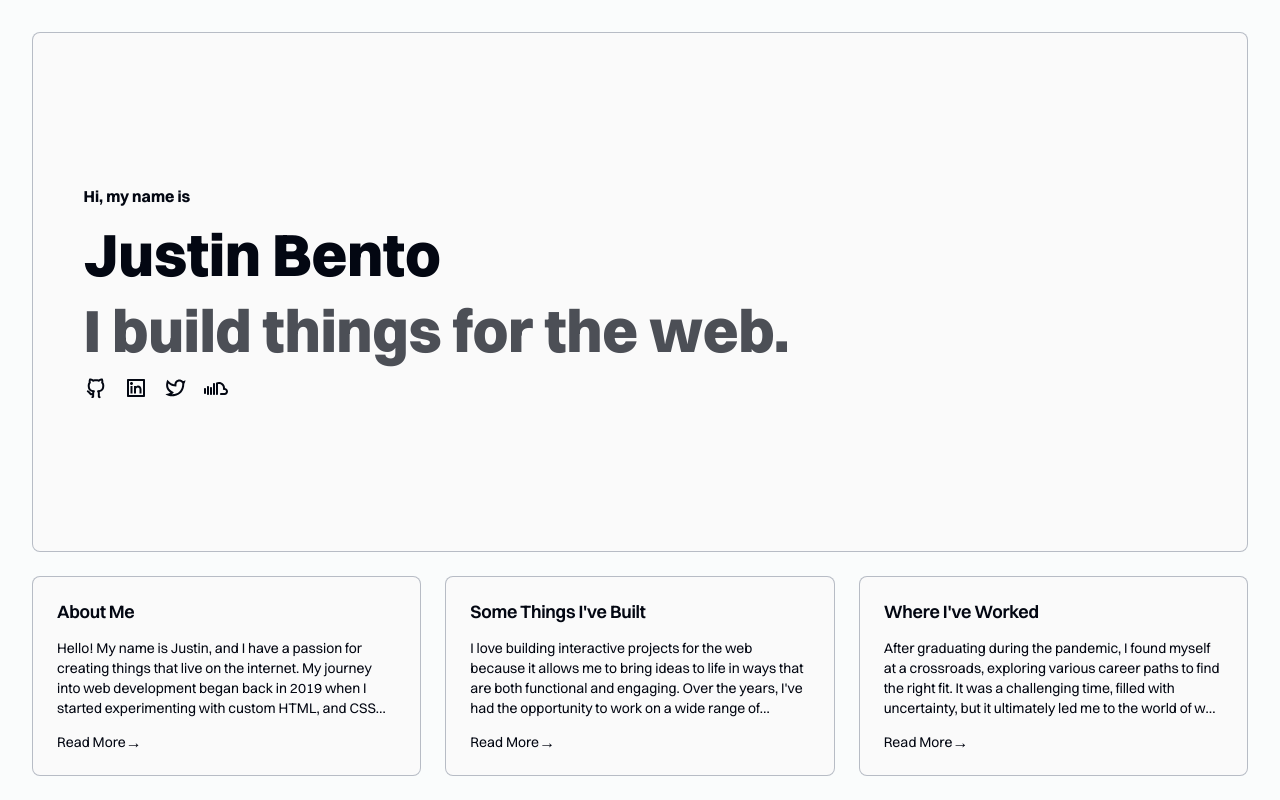
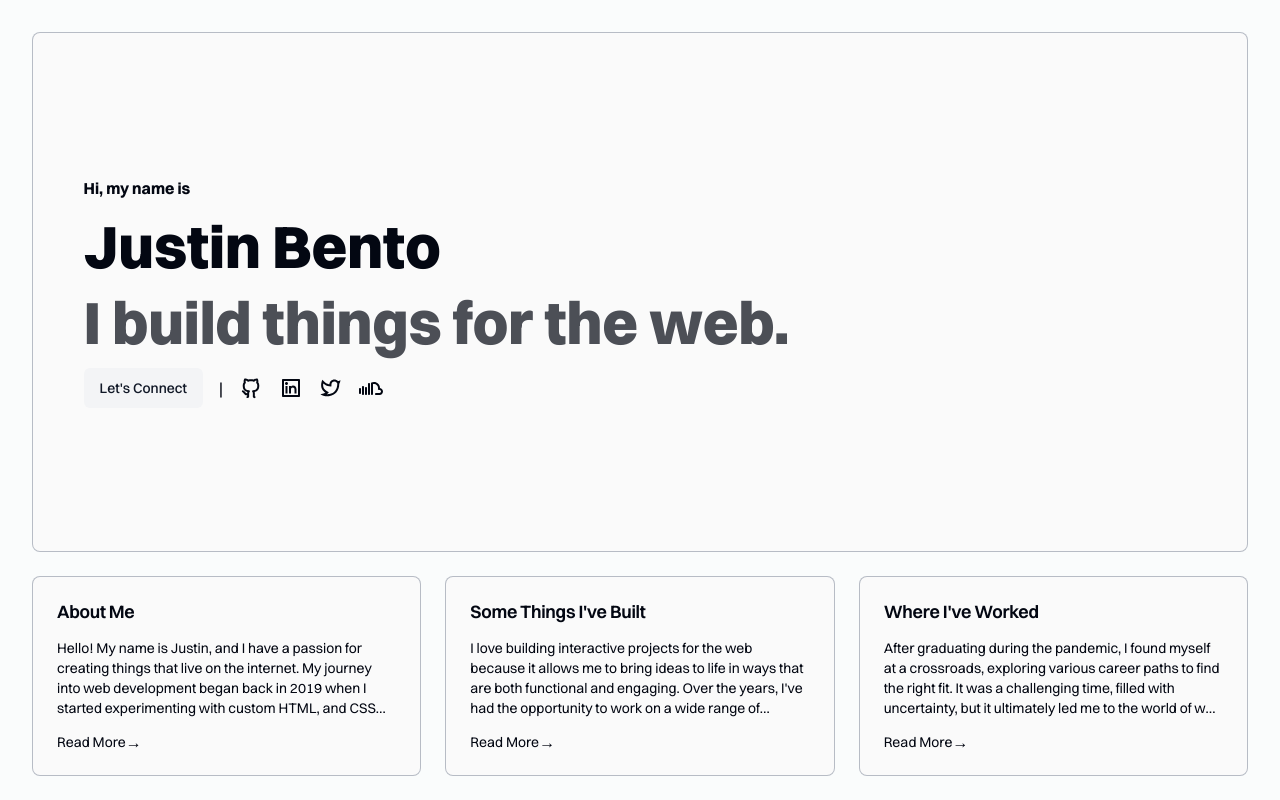
Before and after one commit to Justin-Bento/portfolio, a Next.js app: page / in a window 1280 px wide. Built offline with nearby package versions, Linux system fonts and the light colour scheme.

Commit message:
Added a link button that connects the user to the contact page

```diff
--- a/app/(frontend)/page.tsx
+++ b/app/(frontend)/page.tsx
@@ -1,3 +1,4 @@
+import { Button } from "@/components/ui/button";
 import { Card } from "@/components/ui/card";
 import Link from "next/link";
 import { RiGithubLine, RiLinkedinBoxLine, RiSoundcloudLine, RiTwitterLine } from "react-icons/ri";
@@ -13,6 +14,10 @@ export default function Home() {
             <h1 className="scroll-m-20 font-extrabold text-6xl">Justin Bento</h1>
             <p className="scroll-m-20 font-extrabold text-6xl opacity-70">I build things for the web.</p>
             <div className="flex items-center gap-4">
+              <Link href="/contact">
+                <Button variant="secondary">Let&#39;s Connect</Button>
+              </Link>
+              <span className="block">|</span>
               <a target="_blank" rel="noopener noreferrer" href="https://github.com/Justin-Bento">
                 <RiGithubLine className="text-2xl" />
               </a>
```
